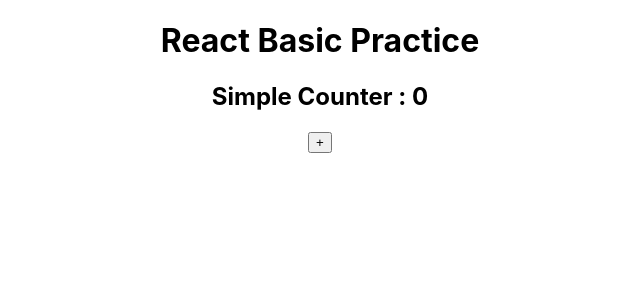
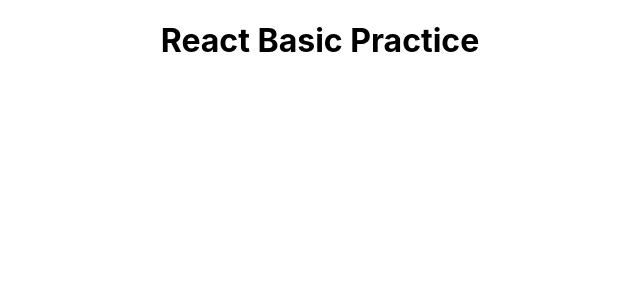
Before and after one commit to anshultamrakar/React_practice101, a React (Create React App) app in the folder react-practice-basics/: page / in a window 1280 px wide. Shown: the top 300 px of the page, without its empty margins (320-960 px from the left). Built offline with nearby package versions, Linux system fonts and the light colour scheme.

Commit message:
final commit

```diff
--- a/react-practice-basics/src/App.js
+++ b/react-practice-basics/src/App.js
@@ -2,8 +2,8 @@ import './App.css';
 import Header from './Header';
 // import SignUp from './SignUp';
 // import PasswordMatcher from './PasswordMatcher';
-import Counter from './Counter';
-    // import WishList from './WishList';
+// import Counter from './Counter';
+// import WishList from './WishList';
 // import CharacterCounter from './CharacterCounter';
 // import AlphanumPassword from './AlphanumPassword';
 // import DisableSubmit from './DisableSubmit';
@@ -22,7 +22,7 @@ function App() {
     <Header/>
     {/* <SignUp/> */}
     {/* <PasswordMatcher/> */}
-    <Counter/>
+    {/* <Counter/> */}
     {/* <WishList/> */}
     {/* <CharacterCounter/> */}
     {/* <AlphanumPassword/> */}
```
